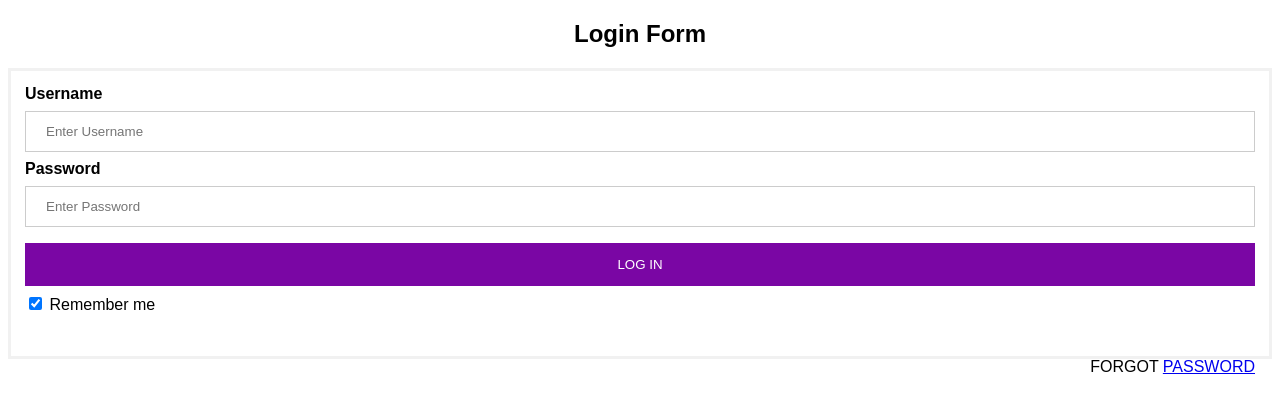
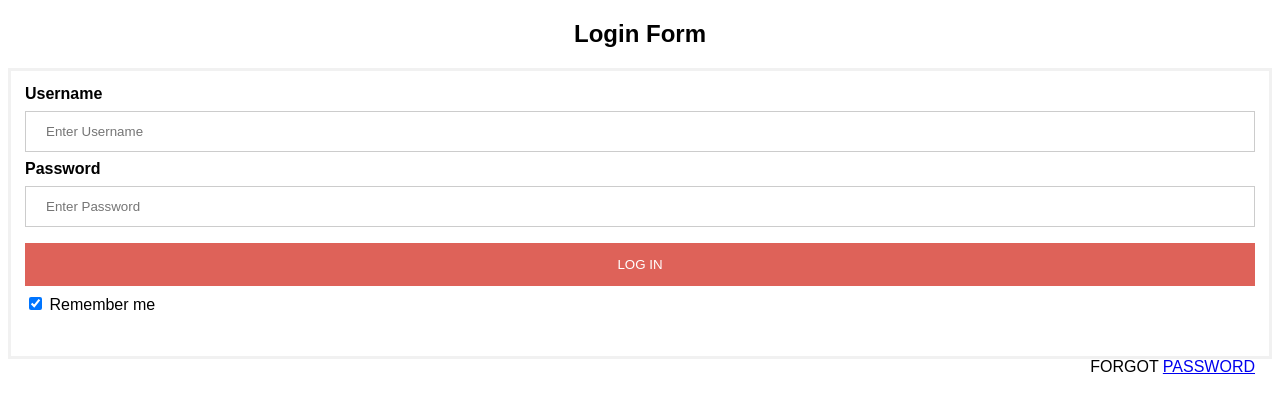
Before and after one commit to dikshantrajput/Hacktoberfest-accepted-2022, a PHP site: the page made by login project/index.html in a window 1280 px wide. Shown: the top 413 px of the page. Run offline with PHP 8.4, Linux system fonts and the light colour scheme.

Commit message:
updated style.css

```diff
--- a/login project/style.css
+++ b/login project/style.css
@@ -16,7 +16,7 @@ input[type=text], input[type=password]
 }
 
 button {
-  background-color: #7a06a4;
+  background-color: #de6259;
   color: white;
   padding: 14px 20px;
   margin: 8px 0;
```
